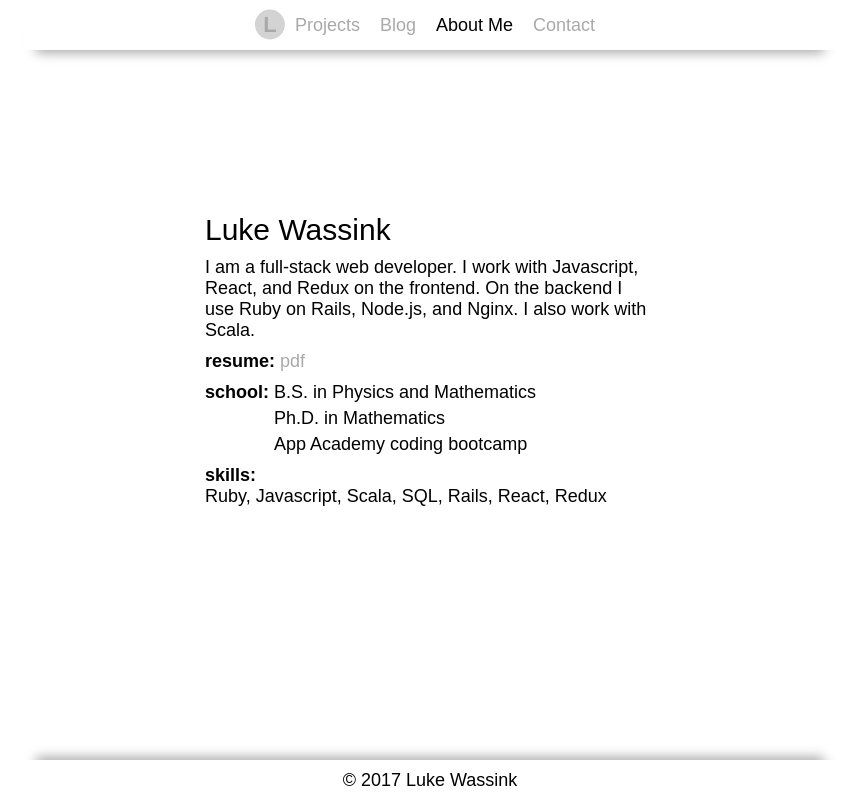
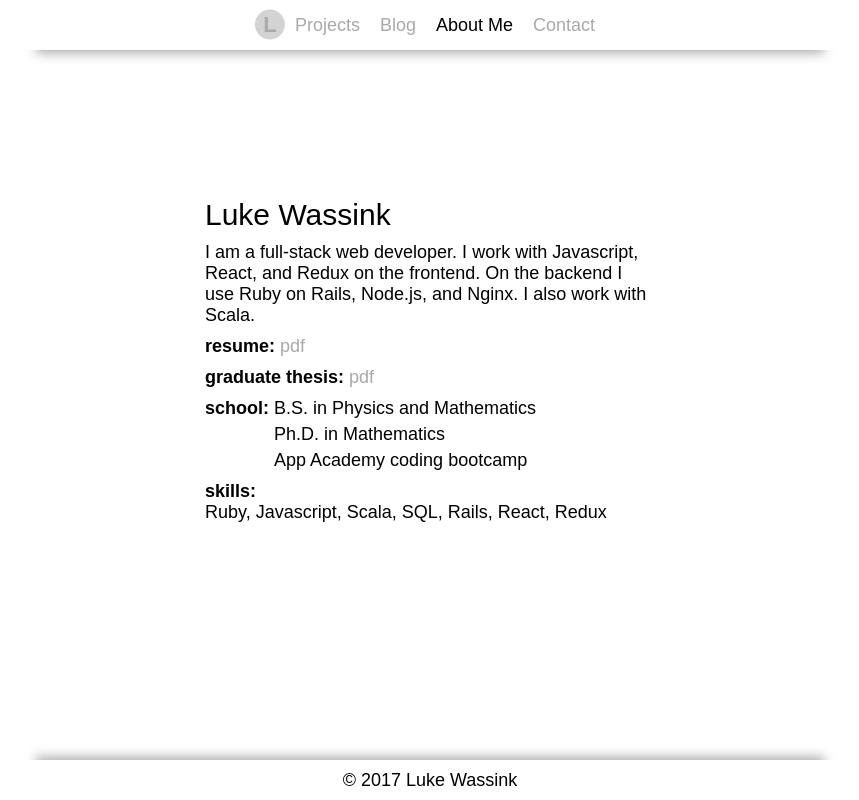
Before and after one commit to lwassink/personal-site, a React app in the folder frontend/: page /about-me in a window 1280 px wide. Shown: the whole page, without its empty margins (210-1069 px from the left). Built offline with nearby package versions, Linux system fonts and the light colour scheme; a web font is replaced by a local one.

Commit message:
add thesis to AboutMe

```diff
--- a/frontend/src/components/AboutMe.jsx
+++ b/frontend/src/components/AboutMe.jsx
@@ -18,6 +18,10 @@ class AboutMe extends React.Component {
           <section>
             <label>resume:</label>
             <a href="/assets/luke-wassink-resume.pdf">pdf</a>
+          </section>
+          <section>
+            <label>graduate thesis:</label>
+            <a href="/assets/luke-wassink-thesis.pdf">pdf</a>
           </section>
           <section className="group">
             <label>school:</label>
```
Also changed, not shown: 1 other file (tests, documents, lock files or other folders).
